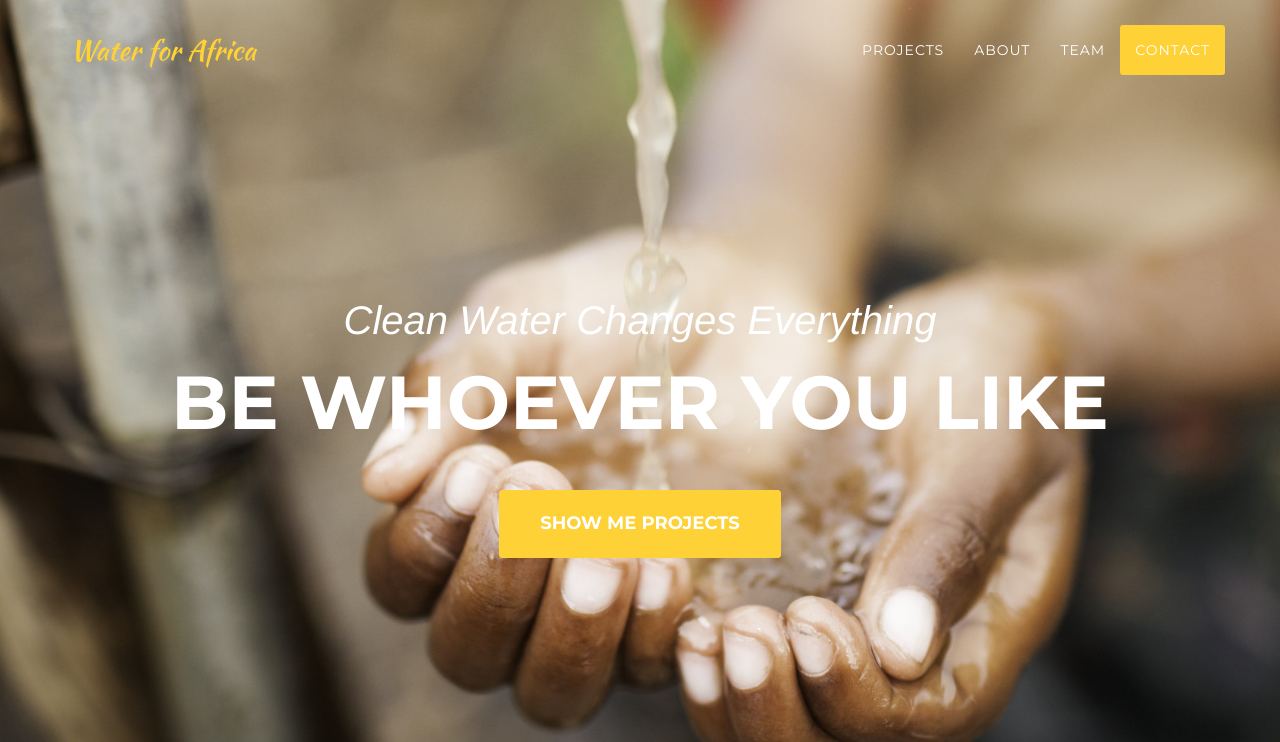
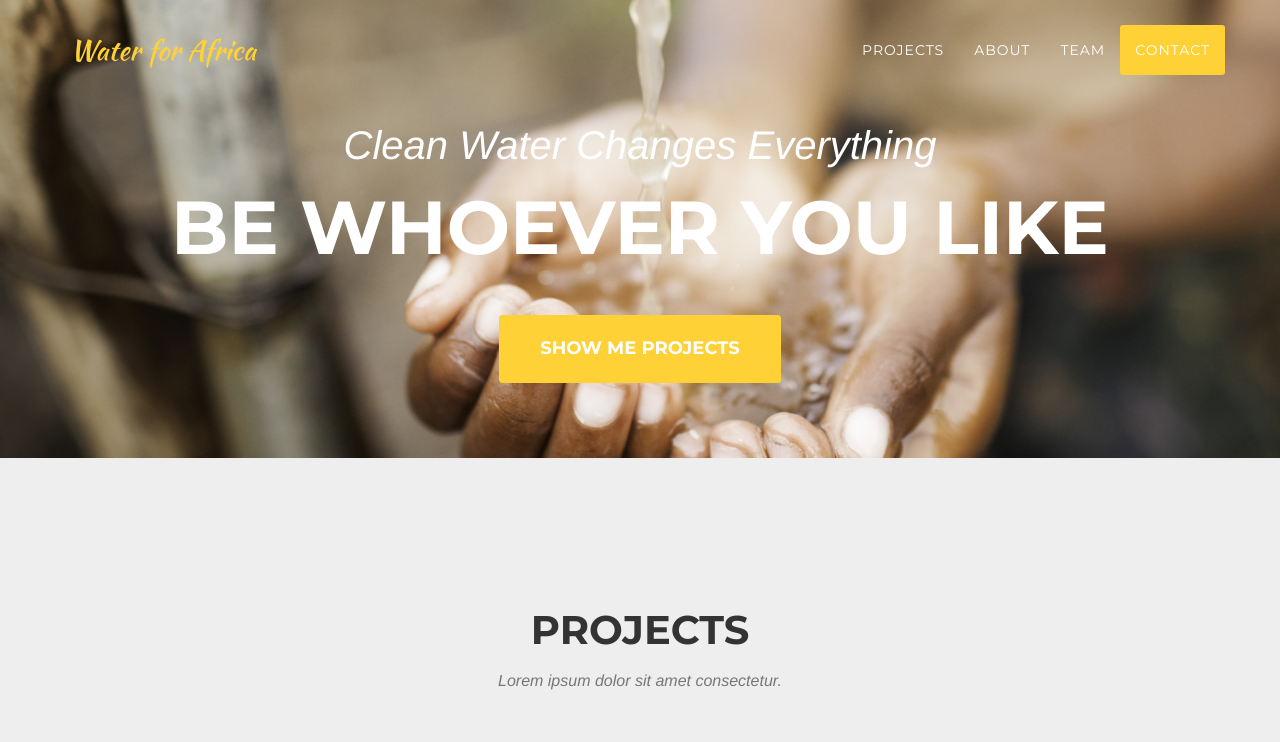
Before and after one commit to shelan/w2a, a website: page index.html in a window 1280 px wide. Shown: the top 742 px of the page. Drawn offline with nearby package versions, Linux system fonts and the light colour scheme; a web font is replaced by a local one.

Commit message:
CHANGE make first section in home smaller

```diff
--- a/index.html
+++ b/index.html
@@ -22,7 +22,7 @@
     <link href='https://fonts.googleapis.com/css?family=Roboto+Slab:400,100,300,700' rel='stylesheet' type='text/css'>
 
     <!-- Theme CSS -->
-    <link href="css/agency.min.css" rel="stylesheet">
+    <link href="css/agency.css" rel="stylesheet">
 
     <!-- HTML5 Shim and Respond.js IE8 support of HTML5 elements and media queries -->
     <!-- WARNING: Respond.js doesn't work if you view the page via file:// -->
```
